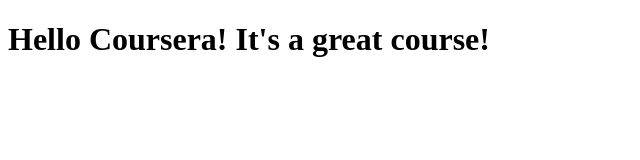
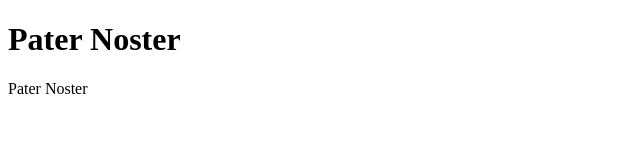
Before and after one commit to KJohn4567/Coursera-test, a plain HTML site: page site/index.html in a window 1280 px wide. Shown: the whole page, without its empty margins (0-640 px from the left). Drawn offline with Linux system fonts and the light colour scheme.

Commit message:
New Project

```diff
--- a/site/index.html
+++ b/site/index.html
@@ -1,9 +1,10 @@
 <!DOCTYPE html>
-<html>
+<html lang="">
 <head>
-	<title>Hello Coursera!</title>
+	<title>Pater Noster</title>
 </head>
 <body>
-<h1> Hello Coursera! It's a great course!</h1>
+<h1> Pater Noster</h1>
+<p><div>Pater Noster</div></p>
 </body>
 </html>
```
